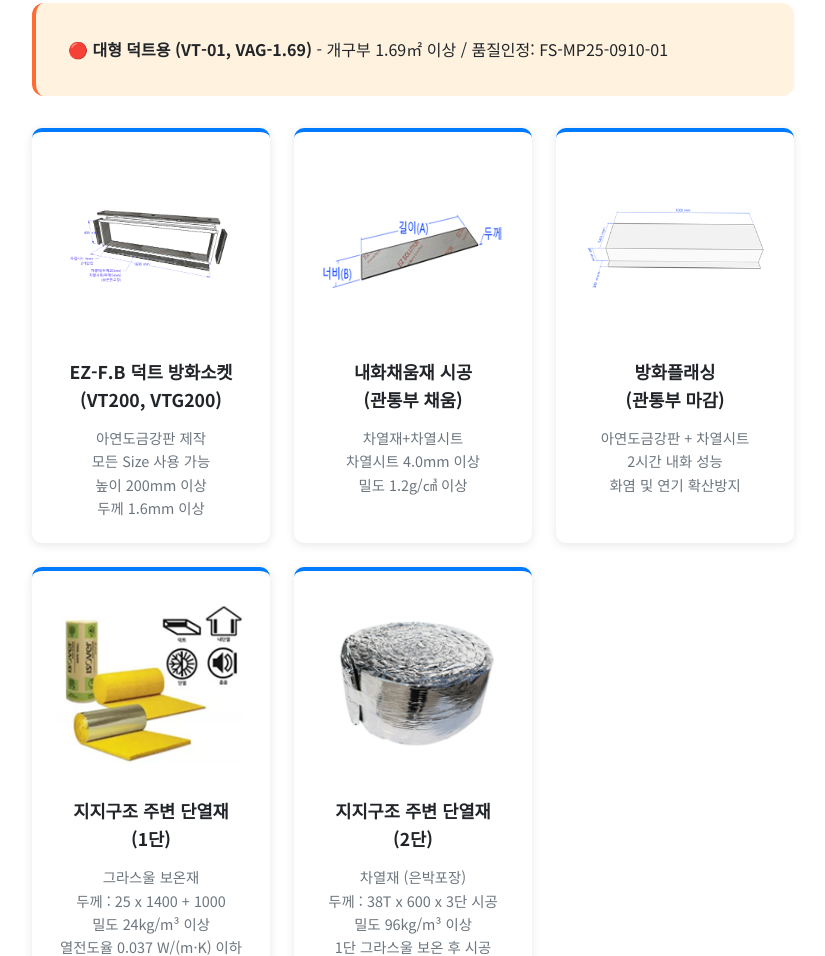
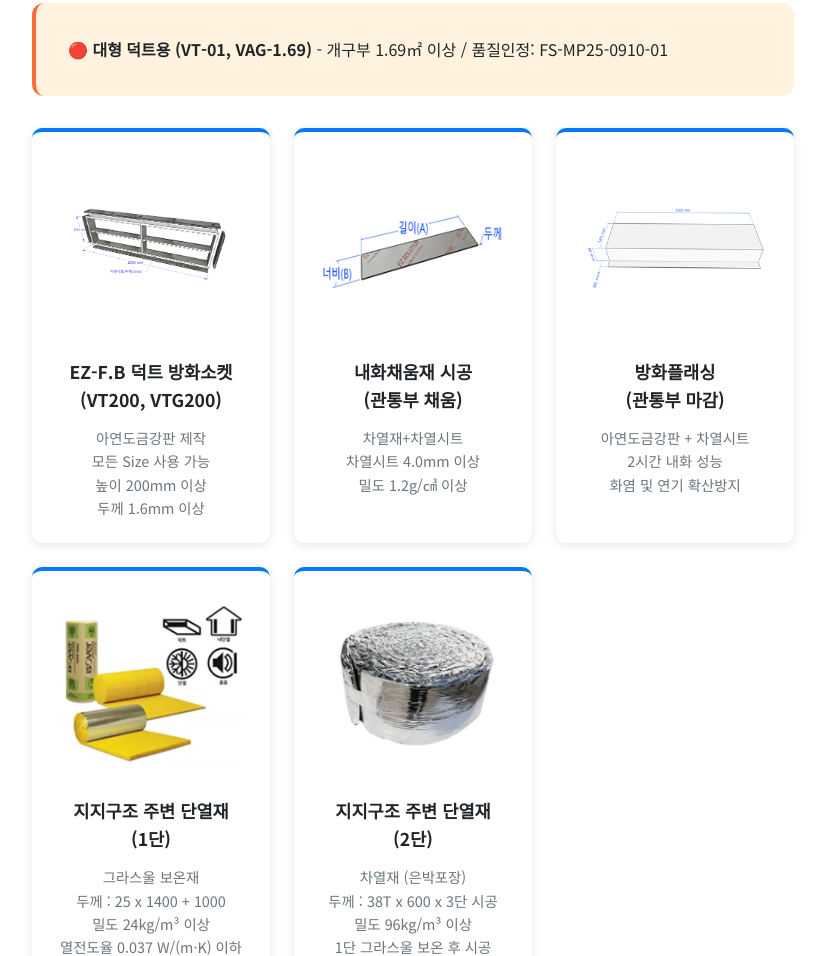
Before and after one commit to firemaster532nd-tech/hi, a plain HTML site: page wall-fireproofing.html in a window 1280 px wide. Shown: the part 6238-7194 px from the top of the page, without its empty margins (28-853 px from the left). Drawn offline with Linux system fonts and the light colour scheme.

Commit message:
feat(wall-fireproofing): update large duct fire socket material image
- Replace material section image for large duct (VT-01, VAG-1.69)
- Change from wall-fire-socket-material.jpg to wall-vt200-socket.jpg
- New image shows: 2600mm x 650mm specification with heat sheet (5mm thickness)
- Image includes detailed dimensional annotations in Korean
- Shows complete fire socket assembly with blue dimension lines
- Maintains white background and contain object-fit for clarity

Material card details (unchanged):
- EZ-F.B Duct Fire Socket (VT200, VTG200)
- Galvanized steel plate construction
- All sizes available
- Height: 200mm or more
- Thickness: 1.6mm or more

```diff
--- a/wall-fireproofing.html
+++ b/wall-fireproofing.html
@@ -296,7 +296,7 @@
                         <div class="materials-grid">
                             <div class="material-card">
                                 <div style="margin-bottom: 1rem;">
-                                    <img src="wall-fire-socket-material.jpg"
+                                    <img src="wall-vt200-socket.jpg"
                                          alt="EZ-F.B 덕트 방화소켓 VT200, VTG200"
                                          style="width: 100%; height: 180px; object-fit: contain; background: #ffffff; border-radius: 8px;">
                                 </div>
```
Also changed, not shown: wall-vt200-socket.jpg (added).
